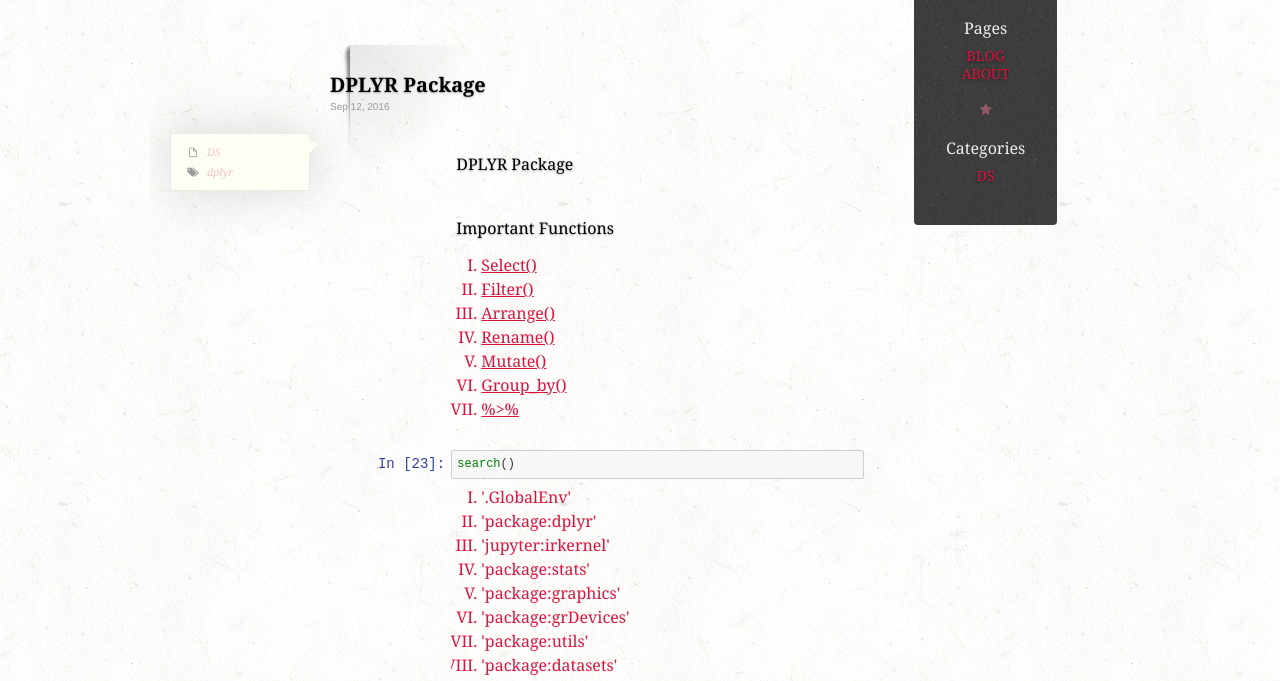
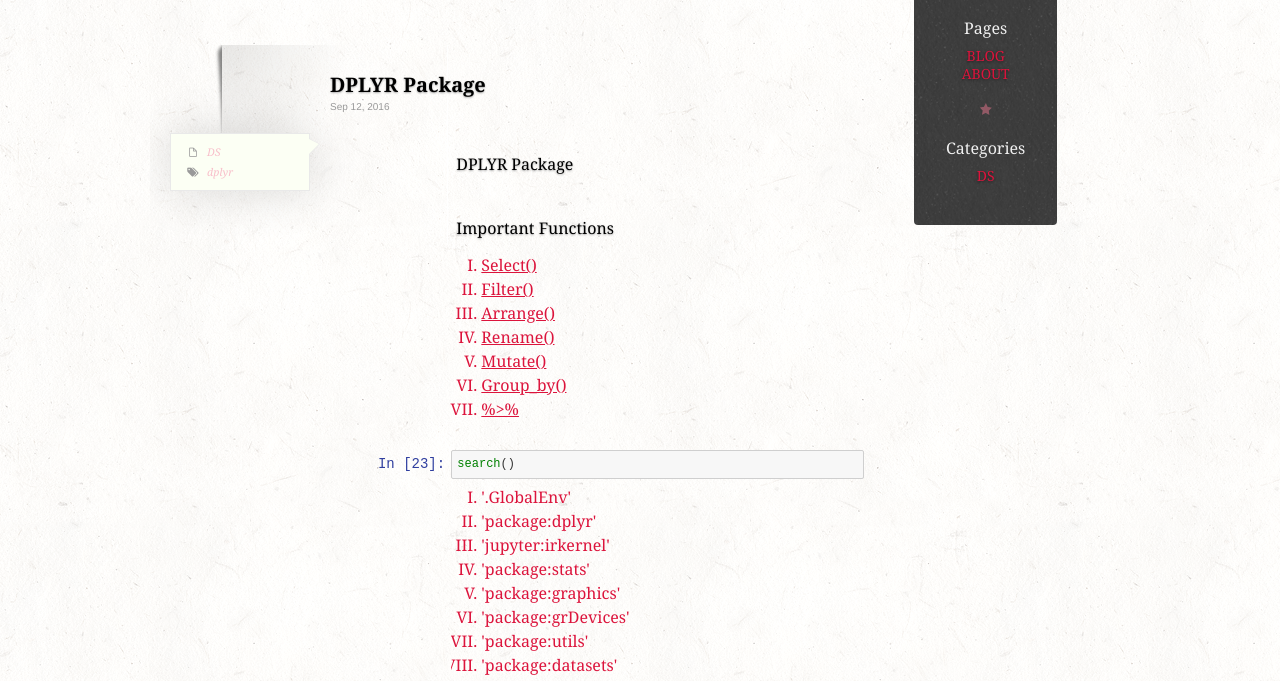
Before and after one commit to hamzamohdzubair/hamzamohdzubair.github.io, a plain HTML site: page dplyr.html in a window 1280 px wide. Shown: the part 89-770 px from the top of the page. Drawn offline with nearby package versions, Linux system fonts and the light colour scheme; some packages are replaced by stand-ins of ours.

Commit message:
Generate Pelican site

```diff
--- a/theme/css/main.css
+++ b/theme/css/main.css
@@ -57,7 +57,7 @@ hr {
 
 @media screen and (min-width: 980px) {
     .article-page {
-        background-position-x: 11rem;
+        background-position-x: 3rem;
     }
 }
 
```
